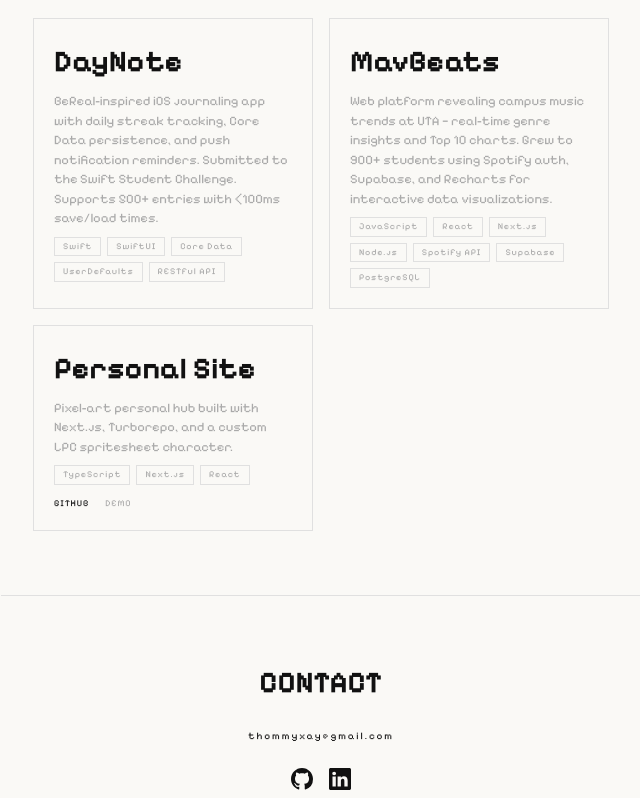
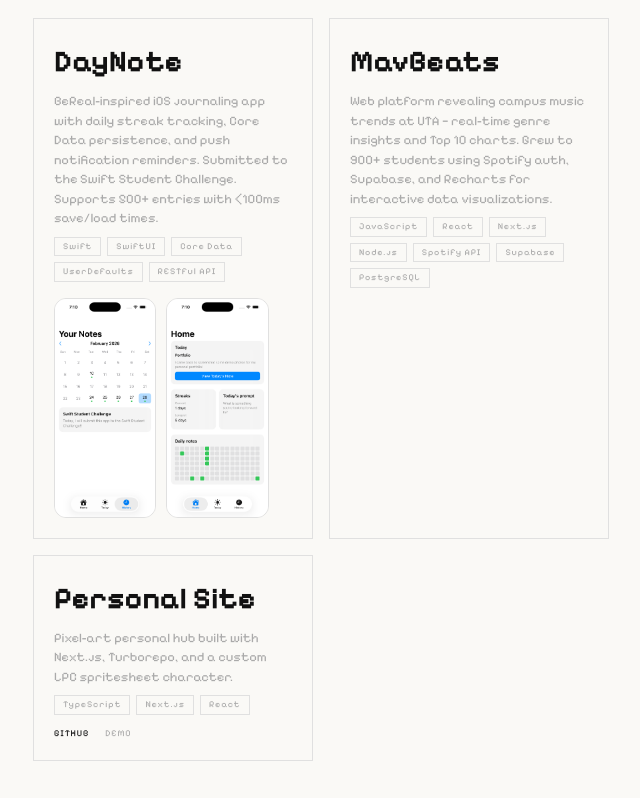
Before and after one commit to thomstah/portfolio, a Next.js app: page / in a window 1280 px wide. Shown: the part 2166-2964 px from the top of the page, without its empty margins (319-959 px from the left). Built offline with nearby package versions, Linux system fonts and the light colour scheme.

Commit message:
feat: add DayNote simulator screenshots to project card
Adds Home and History screen screenshots as inline previews on the
DayNote project card. Images field added to Project interface to
support per-project screenshot galleries.

Co-Authored-By: Claude Sonnet 4.6 <noreply@anthropic.com>

```diff
--- a/components/ProjectCard.tsx
+++ b/components/ProjectCard.tsx
@@ -48,6 +48,24 @@ export function ProjectCard({ project }: Props) {
           </span>
         ))}
       </div>
+      {project.images && project.images.length > 0 && (
+        <div style={{ display: 'flex', gap: '10px', marginTop: '8px', overflowX: 'auto' }}>
+          {project.images.map((src) => (
+            <img
+              key={src}
+              src={src}
+              alt={`${project.title} screenshot`}
+              style={{
+                height: '220px',
+                width: 'auto',
+                borderRadius: '12px',
+                border: `1px solid ${colors.rule}`,
+                flexShrink: 0,
+              }}
+            />
+          ))}
+        </div>
+      )}
       {(project.github || project.demo) && (
         <div style={{ display: 'flex', gap: '16px', marginTop: '4px' }}>
           {project.github && (
--- a/data/projects.ts
+++ b/data/projects.ts
@@ -2,6 +2,7 @@ export interface Project {
   title: string;
   description: string;
   tags: string[];
+  images?: string[];
   github?: string;
   demo?: string;
 }
@@ -11,6 +12,7 @@ export const projects: Project[] = [
     title: 'DayNote',
     description: 'BeReal-inspired iOS journaling app with daily streak tracking, Core Data persistence, and push notification reminders. Submitted to the Swift Student Challenge. Supports 500+ entries with <100ms save/load times.',
     tags: ['Swift', 'SwiftUI', 'Core Data', 'UserDefaults', 'RESTful API'],
+    images: ['/projects/daynote-home.png', '/projects/daynote-history.png'],
   },
   {
     title: 'MavBeats',
```
Also changed, not shown: public/projects/daynote-history.png (added), public/projects/daynote-home.png (added).
